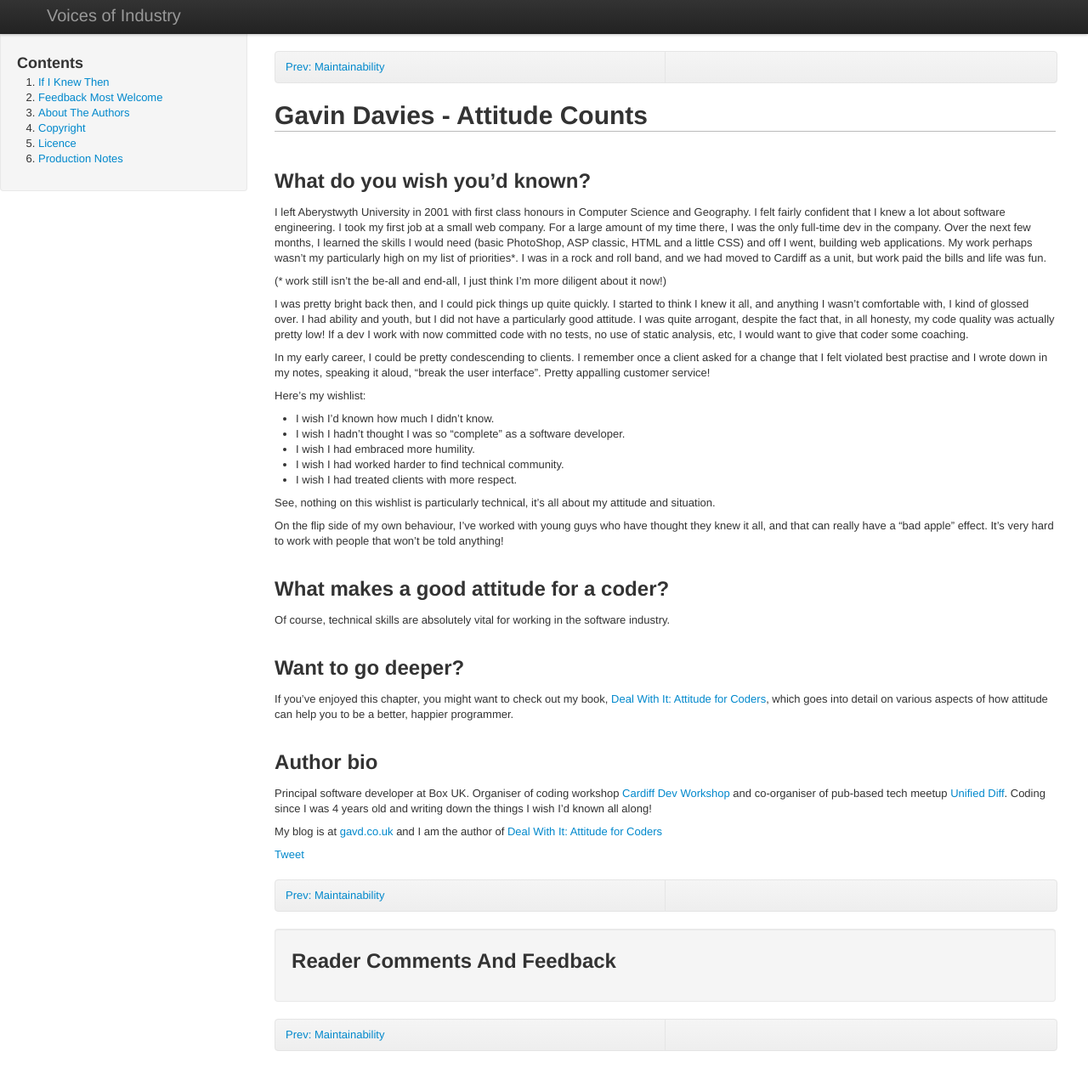
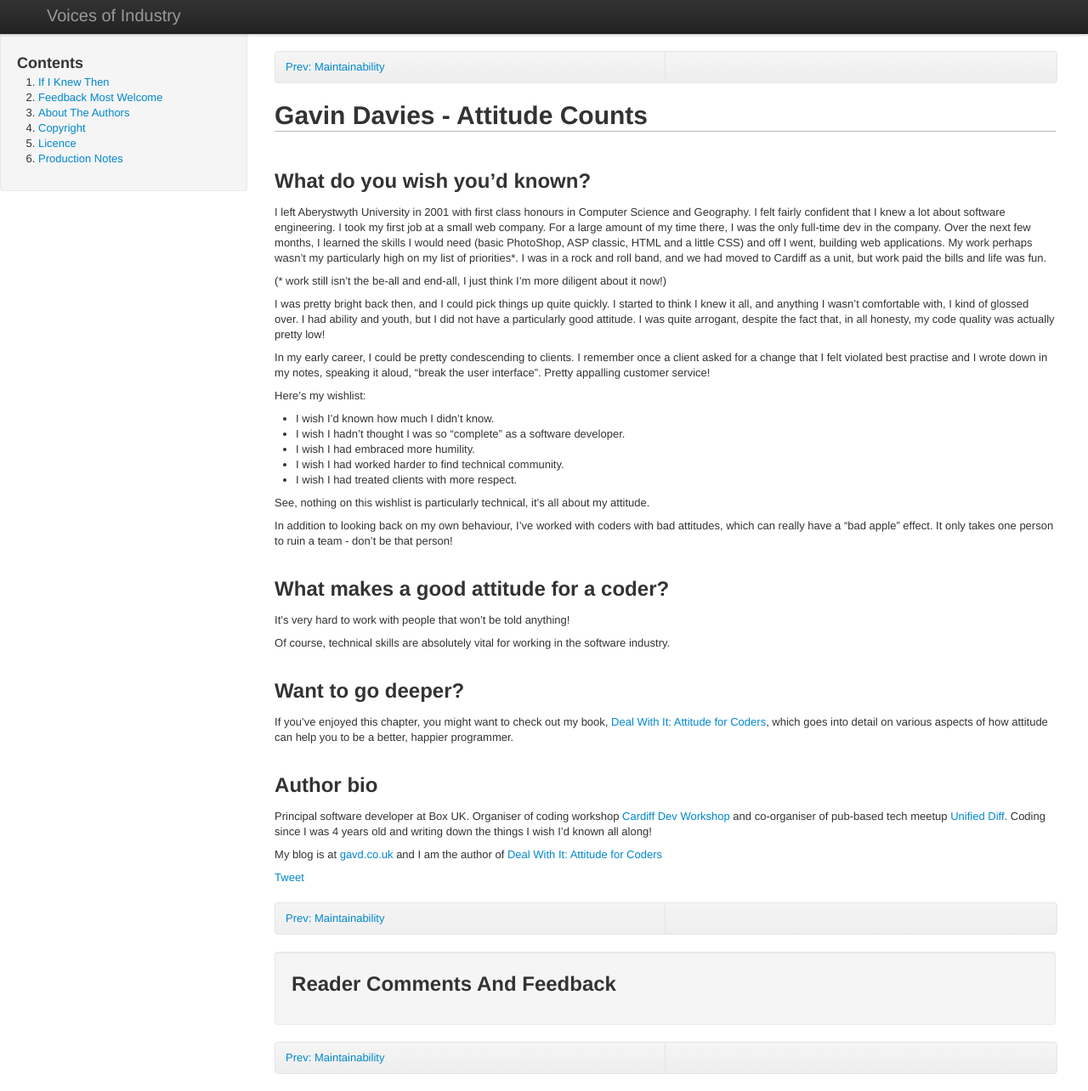
Before and after one commit to stuartherbert/if-i-knew-then, a Jekyll site: the page built from gavd-attitude-counts.md, in a window 1280 px wide and 1284 px high. Shown: the whole window at 85% size. Built offline with Jekyll 4.4.1, drawn with Linux system fonts in a browser that asks for light colours; comment, search, counter and statistics services are not loaded.

Commit message:
Adding some work in progress

```diff
--- a/gavd-attitude-counts.md
+++ b/gavd-attitude-counts.md
@@ -12,7 +12,7 @@ I left Aberystwyth University in 2001 with first class honours in Computer Scien
 
 (* work still isn't the be-all and end-all, I just think I'm more diligent about it now!)
 
-I was pretty bright back then, and I could pick things up quite quickly. I started to think I knew it all, and anything I wasn't comfortable with, I kind of glossed over. I had ability and youth, but I did not have a particularly good attitude. I was quite arrogant, despite the fact that, in all honesty, my code quality was actually pretty low! If a dev I work with now committed code with no tests, no use of static analysis, etc, I would want to give that coder some coaching.
+I was pretty bright back then, and I could pick things up quite quickly. I started to think I knew it all, and anything I wasn't comfortable with, I kind of glossed over. I had ability and youth, but I did not have a particularly good attitude. I was quite arrogant, despite the fact that, in all honesty, my code quality was actually pretty low!
 
 In my early career, I could be pretty condescending to clients. I remember once a client asked for a change that I felt violated best practise and I wrote down in my notes, speaking it aloud, "break the user interface". Pretty appalling customer service!
 
@@ -24,13 +24,13 @@ Here's my wishlist:
 * I wish I had worked harder to find technical community.
 * I wish I had treated clients with more respect.
 
-See, nothing on this wishlist is particularly technical, it's all about my attitude and situation.
+See, nothing on this wishlist is particularly technical, it's all about my attitude.
 
-On the flip side of my own behaviour, I've worked with young guys who have thought they knew it all, and that can really have a "bad apple" effect. It's very hard to work with people that won't be told anything!
+In addition to looking back on my own behaviour, I've worked with coders with bad attitudes, which can really have a "bad apple" effect. It only takes one person to ruin a team - don't be that person!
 
 ## What makes a good attitude for a coder?
 
-
+It's very hard to work with people that won't be told anything!
 
 Of course, technical skills are absolutely vital for working in the software industry.
 
```
